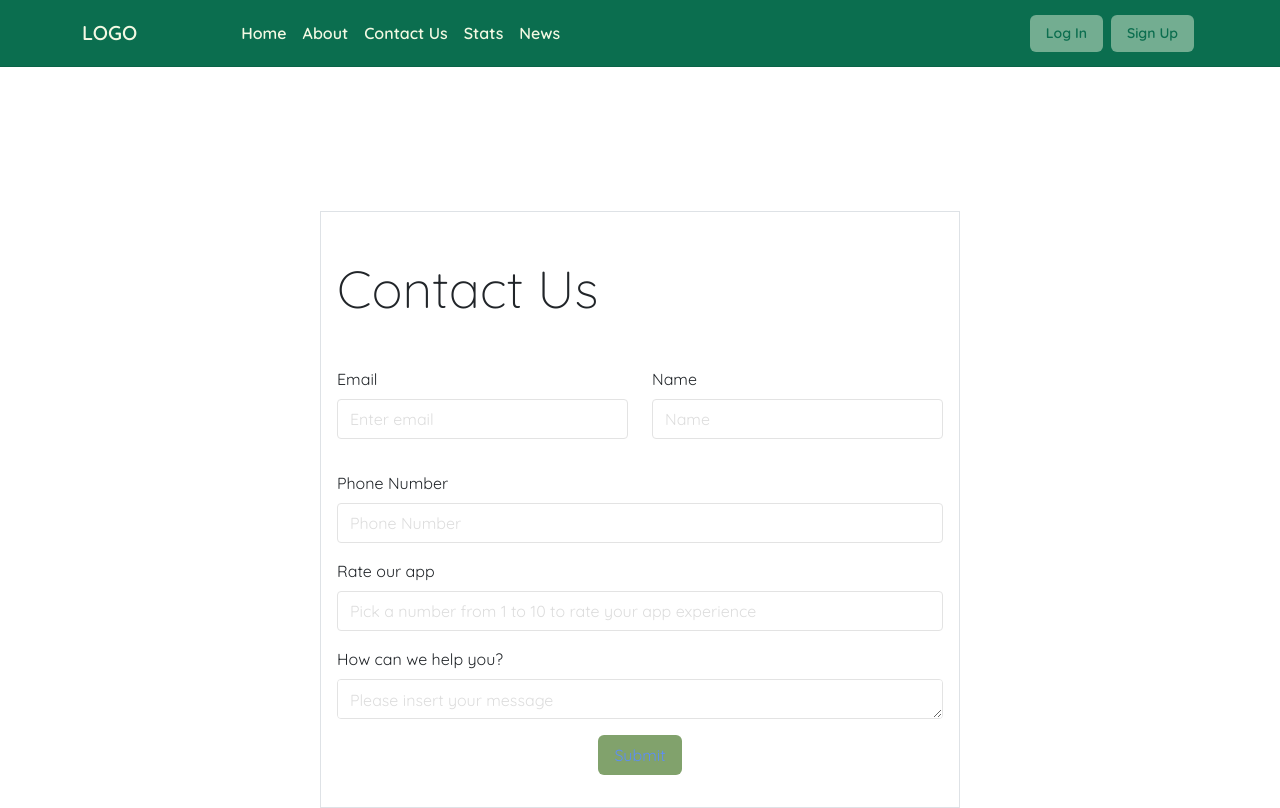
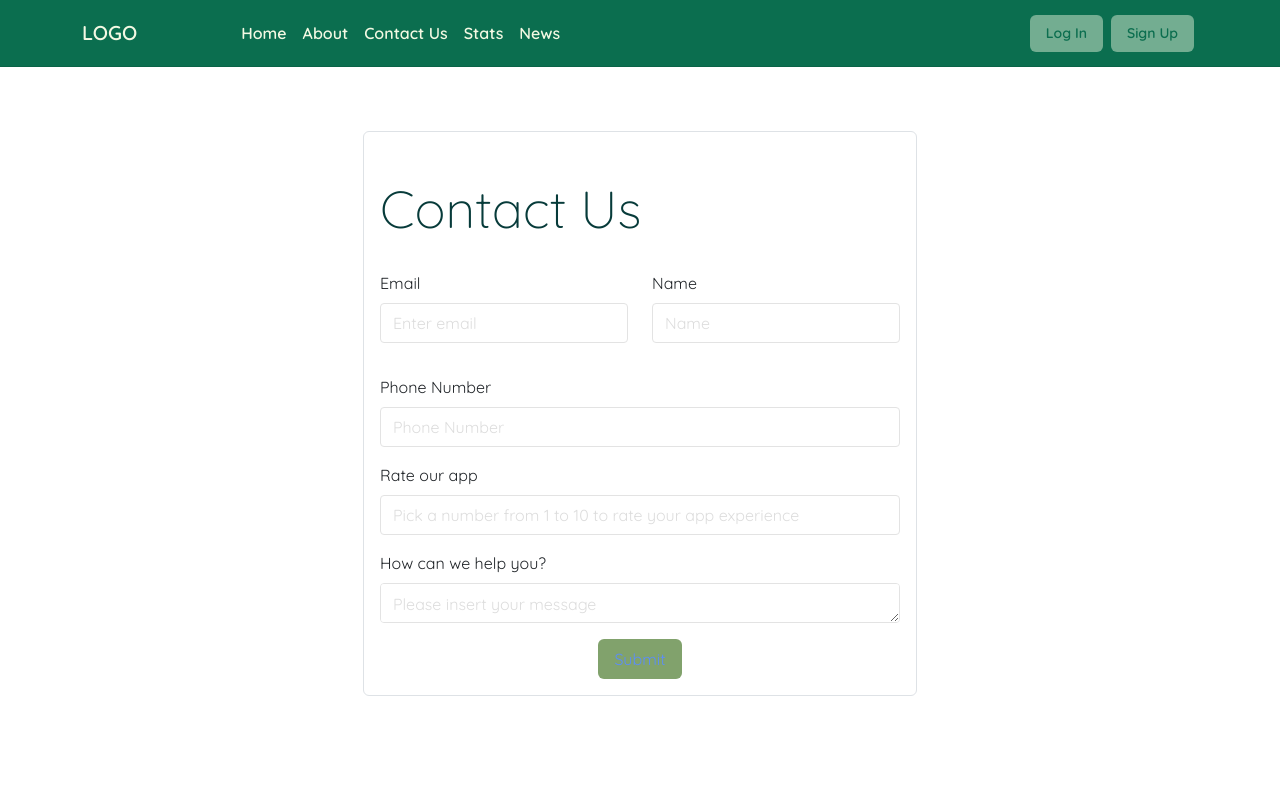
Before and after one commit to sarakilany/csc-backup, a React (Create React App) app: page /contactUs in a window 1280 px wide. Built offline with nearby package versions, Linux system fonts and the light colour scheme.

Commit message:
editing cintactus sttles

```diff
--- a/package.json
+++ b/package.json
@@ -25,9 +25,9 @@
     "react-router-dom": "^6.3.0",
     "react-scripts": "^5.0.1",
     "react-select": "^5.4.0",
+    "reactstrap": "^9.1.2",
     "redux": "^4.2.0",
     "redux-devtools-extension": "^2.13.9",
-    "reactstrap": "^9.1.2",
     "redux-persist": "^6.0.0",
     "sass": "^1.54.0",
     "socket.io-client": "^4.5.1",
--- a/src/componets/allNews/AllNews.css
+++ b/src/componets/allNews/AllNews.css
@@ -36,3 +36,11 @@ i{
 .pagination_link_disabled a{
     color: rgb(190, 188, 188) !important;
 }
+.card{
+    transition: all 0.3s ease-in;
+}
+.card:hover{
+    -webkit-box-shadow: 0px 0px 10px 2px rgba(11,110,79,1)!important;
+-moz-box-shadow: 0px 0px 10px 2px rgba(11,110,79,1)!important;
+box-shadow: 0px 0px 10px 2px rgba(11,110,79,1) !important;
+}
--- a/src/componets/allNews/AllNews.jsx
+++ b/src/componets/allNews/AllNews.jsx
@@ -44,14 +44,14 @@ export default function AllNews() {
     <Header />
       {isLoading ? (
         <div className="spinner-container d-flex justify-content-center align-items-center">
-          <i className="my-5 fa-solid fa-spinner fa-spin"></i>
+          <i className="fa-solid fa-spinner fa-spin"></i>
         </div>
       ) : (
         <div className="container mt-5 mb-3">
-          <div className="row">
             <h2 className="text-center my-5 dark-text">All News</h2>
+          <div className="row align-items-stretch">
             {currentPageData.map((article, index) => (
-                      <div key={index} className="col-md-3 my-2">
+                      <div key={index} className="col-md-6 col-lg-4 col-xl-3 my-2 d-flex align-items-stretch">
                       <Card>
                         <figure style={{ height: "200px" }}>
                           <Card.Img
--- a/src/componets/latestNews/LatestNews.jsx
+++ b/src/componets/latestNews/LatestNews.jsx
@@ -25,9 +25,9 @@ export default function LatestNews() {
     <>
       <div className="container py-2 mb-5">
       <h2 className="text-center my-5 dark-text">Latest News</h2>
-        <div className="row">
+        <div className="row align-items-stretch">
           {someNews.map((article, index) => (
-            <div key={index} className="col-md-3 my-2">
+            <div key={index} className="col-md-6 col-xl-3 my-2 d-flex align-items-stretch">
             <Card>
               <figure style={{ height: "200px" }}>
                 <Card.Img
--- a/src/componets/singleNews/SingleNews.jsx
+++ b/src/componets/singleNews/SingleNews.jsx
@@ -1,5 +1,4 @@
 import React from "react";
-import myImg from "../../assets/images/18.jpg";
 import { useLocation } from "react-router-dom";
 
 export default function SingleNews() {
--- /dev/null
+++ b/src/views/contactus/ContactUs.css
@@ -0,0 +1,10 @@
+@media only screen and (min-width: 992px) {
+    .form-container{
+        width: 70%;
+    }
+  }
+@media only screen and (min-width: 1100px) {
+    .form-container{
+        width: 50%;
+    }
+  }
--- a/src/views/contactus/ContactUs.jsx
+++ b/src/views/contactus/ContactUs.jsx
@@ -3,6 +3,7 @@ import Form from "react-bootstrap/Form";
 import { Col, Row } from "react-bootstrap";
 import { useForm } from "react-hook-form";
 import Header from "../../common/header/Header";
+import "./ContactUs.css"
 const ContactUs = () => {
   const {
     register,
@@ -19,13 +20,12 @@ const ContactUs = () => {
     <div>
       <Header />
       <div
-        className="w-50 mx-auto border py-3 px-3"
-        style={{ marginTop: "9rem" }}
+        className="container py-3 px-3 my-5"
       >
-        <h1>Contact Us</h1>
-        <Form onSubmit={handleSubmit(onSubmit)} className="py-3">
+        <Form onSubmit={handleSubmit(onSubmit)} className="form-container border rounded mx-auto px-3 py-3">
+        <h1 className=" dark-text">Contact Us</h1>
           <Row className="mb-3">
-            <Form.Group as={Col} className="pt-3" controlId="formGridName">
+            <Form.Group as={Col} xs={12} md={6} className="pt-3" controlId="formGridName">
               <Form.Label>Email</Form.Label>
               <Form.Control
                 type="text"
@@ -47,7 +47,7 @@ const ContactUs = () => {
               )}
             </Form.Group>
 
-            <Form.Group as={Col} controlId="formGridName" className="pt-3">
+            <Form.Group as={Col} xs={12} md={6} controlId="formGridName" className="pt-3">
               <Form.Label>Name</Form.Label>
               <Form.Control
                 type="text"
```
Also changed, not shown: 1 other file (tests, documents, lock files or other folders).
